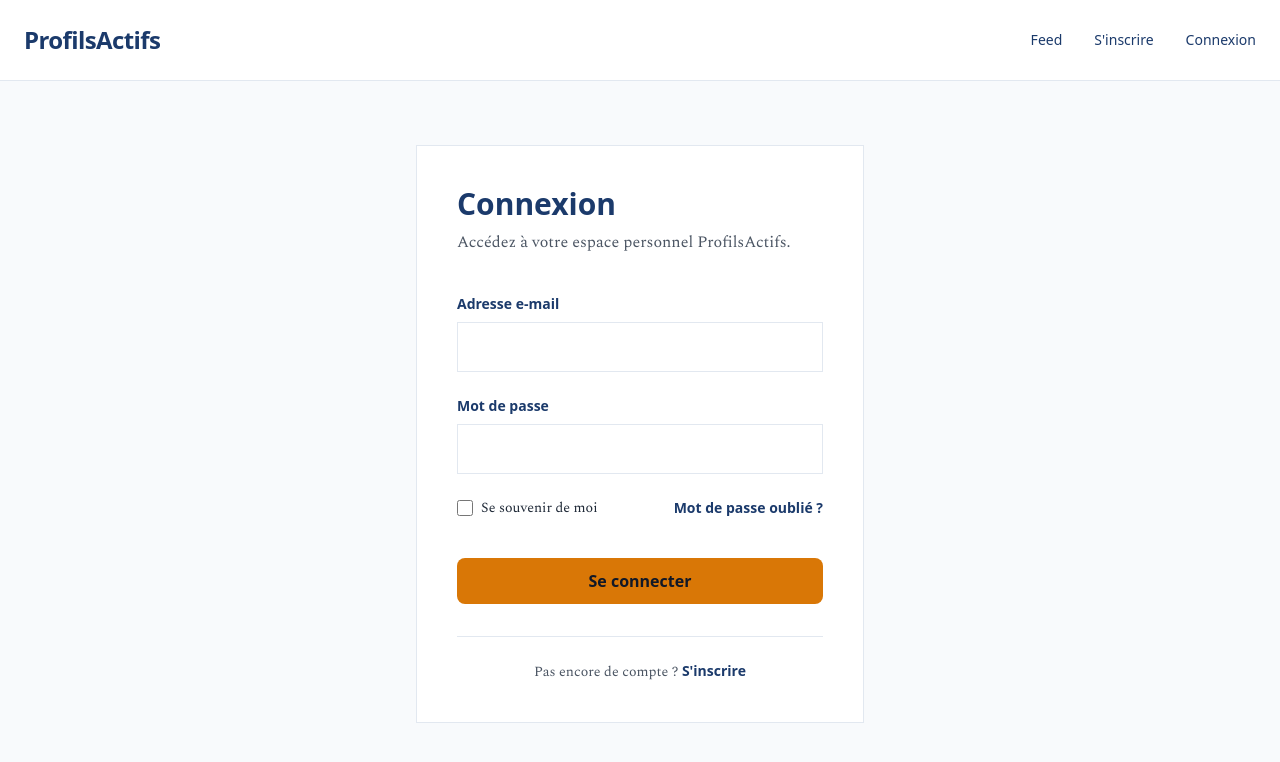
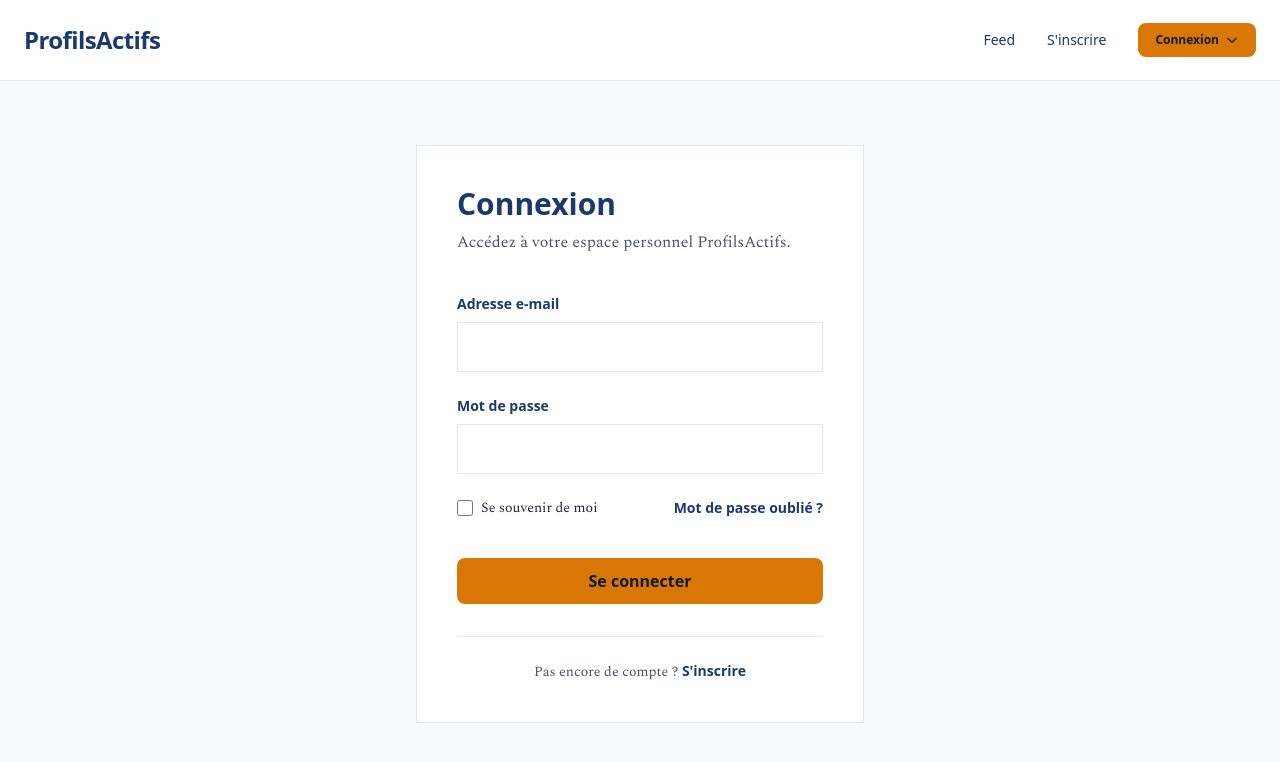
Before and after one commit to leolcde/ProfilsActifs, a Vue app in the folder frontend/: page /login in a window 1280 px wide. Shown: the top 762 px of the page. Built offline with nearby package versions, Linux system fonts and the light colour scheme; the HTML template or start-up script is replaced by a standard one.

Commit message:
feat(frontend): add login type dropdown in header and dynamic login title
Co-Authored-By: Claude Sonnet 4.6 <noreply@anthropic.com>

```diff
--- a/frontend/src/views/DefaultLayout.vue
+++ b/frontend/src/views/DefaultLayout.vue
@@ -8,6 +8,16 @@ const route = useRoute()
 const router = useRouter()
 const { user, isAuthenticated, logout } = useAuth()
 const open = ref(false)
+const loginDropdown = ref(false)
+
+function closeLoginDropdown() {
+  loginDropdown.value = false
+}
+
+watch(
+  () => route.fullPath,
+  () => { loginDropdown.value = false }
+)
 
 // referme le menu à chaque changement de page
 watch(
@@ -24,7 +34,6 @@ const links = computed(() => {
     base.push({ label: 'Mon espace', to: { name: 'dashboard' } })
   } else {
     base.push({ label: "S'inscrire", to: { name: 'signup' } })
-    base.push({ label: 'Connexion', to: { name: 'login' } })
   }
   return base
 })
@@ -55,6 +64,37 @@ function onLogout() {
           >
             {{ link.label }}
           </RouterLink>
+
+          <!-- Dropdown Connexion (non connecté) -->
+          <div v-if="!isAuthenticated" class="relative">
+            <button
+              class="btn-action text-xs px-4 py-2 inline-flex items-center gap-1.5"
+              @click="loginDropdown = !loginDropdown"
+            >
+              Connexion
+              <svg class="w-3.5 h-3.5" fill="none" stroke="currentColor" viewBox="0 0 24 24">
+                <path stroke-linecap="round" stroke-linejoin="round" stroke-width="2" d="M19 9l-7 7-7-7" />
+              </svg>
+            </button>
+            <div
+              v-if="loginDropdown"
+              class="absolute right-0 top-full mt-2 w-48 bg-white border border-border shadow-md z-50"
+              @mouseleave="closeLoginDropdown"
+            >
+              <RouterLink
+                :to="{ name: 'login', query: { type: 'candidat' } }"
+                class="block px-4 py-3 font-marianne text-sm text-primary hover:bg-surface"
+              >
+                Candidat
+              </RouterLink>
+              <RouterLink
+                :to="{ name: 'login', query: { type: 'recruteur' } }"
+                class="block px-4 py-3 font-marianne text-sm text-primary hover:bg-surface border-t border-border"
+              >
+                Recruteur
+              </RouterLink>
+            </div>
+          </div>
 
           <template v-if="isAuthenticated">
             <span class="text-text-muted">·</span>
--- a/frontend/src/views/Login.vue
+++ b/frontend/src/views/Login.vue
@@ -1,5 +1,5 @@
 <script setup lang="ts">
-import { reactive, ref } from 'vue'
+import { reactive, ref, computed } from 'vue'
 import { useRoute, useRouter } from 'vue-router'
 import { useAuth } from '../stores/auth'
 
@@ -15,6 +15,12 @@ const formData = reactive({
 
 const loading = ref(false)
 const error = ref('')
+
+const title = computed(() => {
+  if (route.query.type === 'candidat') return 'Connexion candidat'
+  if (route.query.type === 'recruteur') return 'Connexion recruteur'
+  return 'Connexion'
+})
 
 const inputClass =
   'w-full border border-border p-3 rounded-none focus:outline-none focus:border-primary font-spectral'
@@ -39,7 +45,7 @@ async function submit() {
 <template>
   <div class="flex-1 py-10 sm:py-16 px-6 bg-surface">
     <div class="max-w-md mx-auto bg-white p-6 sm:p-10 border border-border">
-      <h1 class="text-3xl font-marianne font-bold text-primary mb-2">Connexion</h1>
+      <h1 class="text-3xl font-marianne font-bold text-primary mb-2">{{ title }}</h1>
       <p class="text-text-muted font-spectral mb-10">
         Accédez à votre espace personnel ProfilsActifs.
       </p>
```
